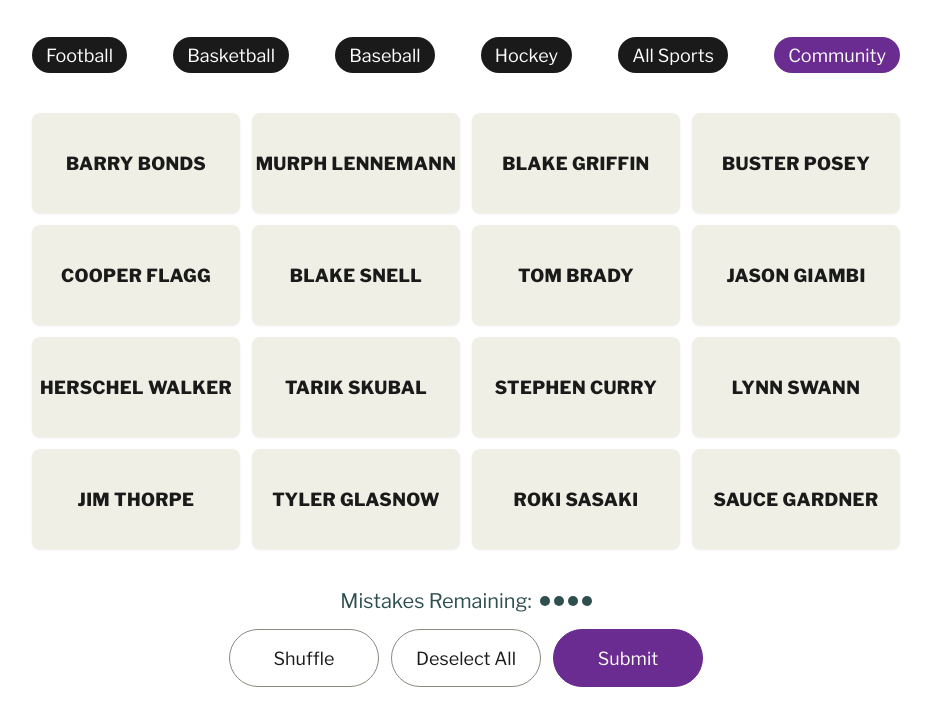
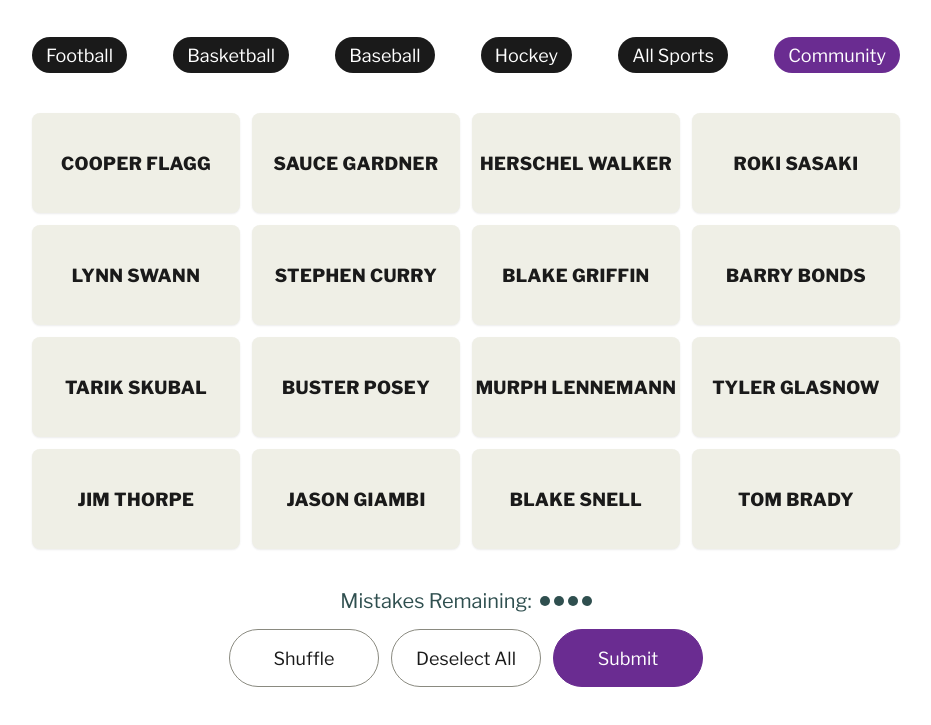
Before and after one commit to alennemann9/WebDevFinalProject, a website: page index.html in a window 1280 px wide. Shown: the part 71-796 px from the top of the page, without its empty margins (174-1105 px from the left). Drawn offline with nearby package versions, Linux system fonts and the light colour scheme.

Commit message:
Made play page board dynamic HTML

```diff
--- a/index.html
+++ b/index.html
@@ -20,6 +20,7 @@
   <link rel="stylesheet" href="https://fonts.googleapis.com/css2?family=Libre+Franklin:wght@400;600;700;800&display=swap">
   <!-- Shared stylesheet for the whole site -->
   <link rel="stylesheet" href="css/style.css">
+  <script src="js/play.js" defer></script>
 </head>
 <body>
 <main>
@@ -63,23 +64,8 @@
        16 player tiles in a 4x4 CSS grid (4 per row).
        Each tile is a <button> so it can be reached with the Tab key
        and clicked; the name sits in a <span class="name">. -->
-  <div class="board">
-    <button type="button" class="card"><span class="name">Barry Bonds</span></button>
-    <button type="button" class="card"><span class="name">Murph Lennemann</span></button>
-    <button type="button" class="card"><span class="name">Blake Griffin</span></button>
-    <button type="button" class="card"><span class="name">Buster Posey</span></button>
-    <button type="button" class="card"><span class="name">Cooper Flagg</span></button>
-    <button type="button" class="card"><span class="name">Blake Snell</span></button>
-    <button type="button" class="card"><span class="name">Tom Brady</span></button>
-    <button type="button" class="card"><span class="name">Jason Giambi</span></button>
-    <button type="button" class="card"><span class="name">Herschel Walker</span></button>
-    <button type="button" class="card"><span class="name">Tarik Skubal</span></button>
-    <button type="button" class="card"><span class="name">Stephen Curry</span></button>
-    <button type="button" class="card"><span class="name">Lynn Swann</span></button>
-    <button type="button" class="card"><span class="name">Jim Thorpe</span></button>
-    <button type="button" class="card"><span class="name">Tyler Glasnow</span></button>
-    <button type="button" class="card"><span class="name">Roki Sasaki</span></button>
-    <button type="button" class="card"><span class="name">Sauce Gardner</span></button>
+  <div class="board" id="board">
+
   </div>
   <!-- ===== Mistakes remaining =====
        Four dots = four mistakes left. The dots are empty <div>s
--- /dev/null
+++ b/js/play.js
@@ -0,0 +1,49 @@
+const puzzle = {
+    "id": 1010,
+    "author": null,
+    "categories": [
+        { "name": "2026 Dodgers Starting Pitchers", "players": ["Blake Snell", "Tarik Skubal", "Tyler Glasnow", "Roki Sasaki"]},
+        { "name": "Rookies of the Year", "players": ["Blake Griffin", "Buster Posey", "Sauce Gardner", "Cooper Flagg"]},
+        { "name": "Olympians", "players": ["Jason Giambi", "Herschel Walker", "Stephen Curry", "Jim Thorpe"]},
+        { "name": "Junipero Serra High School Alumni", "players": ["Tom Brady", "Lynn Swann", "Barry Bonds", "Murph Lennemann"]}
+    ]
+}
+
+// Fisher–Yates shuffle gotten from stack overflow
+function shuffle(array) {
+    let currentIndex = array.length;
+
+    // While there remain elements to shuffle...
+    while (currentIndex != 0) {
+
+        // Pick a remaining element...
+        let randomIndex = Math.floor(Math.random() * currentIndex);
+        currentIndex--;
+
+        // And swap it with the current element.
+        [array[currentIndex], array[randomIndex]] = [
+            array[randomIndex], array[currentIndex]];
+    }
+}
+
+function makeBoard(puzzle) {
+    const board = document.getElementById("board")
+    board.innerHTML = ""
+    const players = []
+    for (category of puzzle.categories) {
+        players.push(category.players[0], category.players[1], category.players[2], category.players[3]);
+    }
+    shuffle(players);
+    for (player of players) {
+        const tile = document.createElement("button")
+        tile.type = "button"
+        tile.className = "card"
+        const name = document.createElement("span")
+        name.className = "name"
+        name.textContent = player
+        tile.appendChild(name)
+        board.appendChild(tile)
+    }
+}
+
+makeBoard(puzzle);
```
